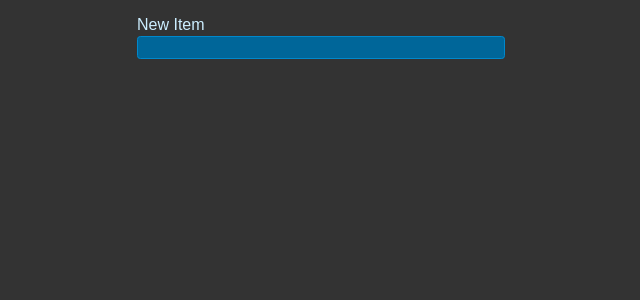
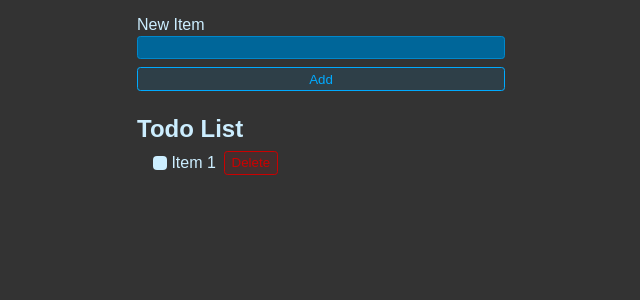
Before and after one commit to Caliza/todoList, a React (Vite) app: page / in a window 1280 px wide. Shown: the top 300 px of the page, without its empty margins (319-959 px from the left). Built offline with nearby package versions, Linux system fonts and the light colour scheme.

Commit message:
added label with checkbox input and delete button

```diff
--- a/src/App.jsx
+++ b/src/App.jsx
@@ -2,11 +2,24 @@
 
 export default function App() {
   return (
+  <>
   <form className="new-item-form">
     <div className="form-row">
       <label htmlFor="item">New Item</label>
       <input type="text" id="item" />
     </div>
+    <button className="btn">Add</button>
   </form>
+  <h1 className="header">Todo List</h1>
+  <ul className="list">
+    <li>
+      <label>
+        <input type="checkbox" />
+        Item 1
+      </label>
+      <button className="btn btn-danger">Delete</button>
+    </li>
+  </ul>
+  </>
   )
 }
```
